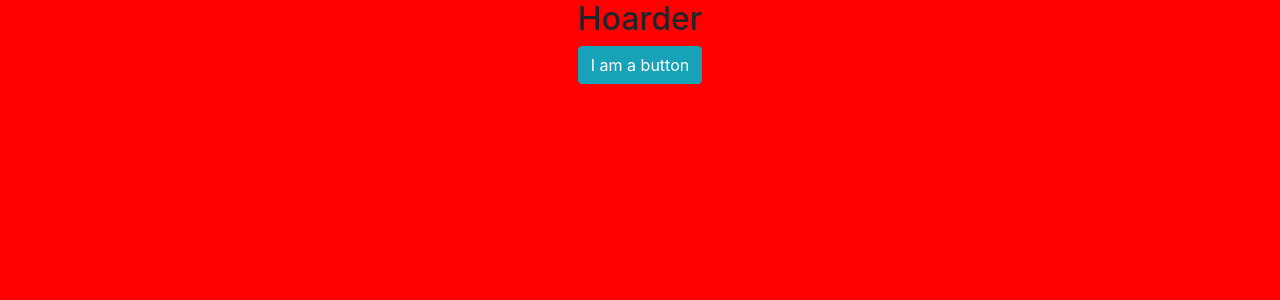
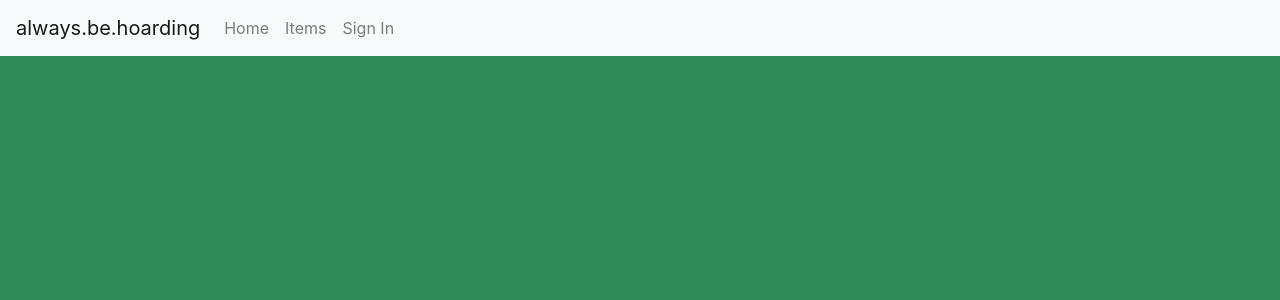
Before and after one commit to MLogan1998/react-hoarder, a React (Create React App) app: page / in a window 1280 px wide. Shown: the top 300 px of the page. Built offline with nearby package versions, Linux system fonts and the light colour scheme; no server answers.

Commit message:
firebase, auth, navbar, dependencies

```diff
--- a/package.json
+++ b/package.json
@@ -13,7 +13,10 @@
     "prop-types": "^15.7.2",
     "react": "^16.13.1",
     "react-dom": "^16.13.1",
-    "react-scripts": "3.4.1"
+    "react-router-dom": "^5.2.0",
+    "react-scripts": "3.4.1",
+    "reactstrap": "^8.5.1",
+    "router": "^1.3.5"
   },
   "scripts": {
     "start": "react-scripts start",
--- a/src/App/App.js
+++ b/src/App/App.js
@@ -1,12 +1,63 @@
 import React from 'react';
+import {
+  BrowserRouter,
+  Redirect,
+  Route,
+  // Switch,
+} from 'react-router-dom';
+import firebase from 'firebase/app';
+import 'firebase/auth';
+
+import authData from '../helpers/data/authData';
+import connection from '../helpers/data/connection';
+
+import NavBar from '../pages/NavBar/NavBar';
+
 import './App.scss';
 
+connection();
+
+const PublicRoute = ({ component: Component, authed, ...rest }) => {
+  const routeChecker = (props) => (authed === false
+    ? (<Component {...props} />)
+    : (<Redirect to={{ pathname: '/home', state: { from: props.location } }} />));
+  return <Route {...rest} render={(props) => routeChecker(props)} />;
+};
+const PrivateRoute = ({ component: Component, authed, ...rest }) => {
+  const routeChecker = (props) => (authed === true
+    ? (<Component {...props} />)
+    : (<Redirect to={{ pathname: '/auth', state: { from: props.location } }} />));
+  return <Route {...rest} render={(props) => routeChecker(props)} />;
+};
+
 class App extends React.Component {
+  state ={
+    authed: false,
+  }
+
+  componentDidMount() {
+    this.removeListener = firebase.auth().onAuthStateChanged((user) => {
+      if (user) {
+        this.setState({ authed: true });
+      } else {
+        this.setState({ authed: false });
+      }
+    });
+  }
+
+  componentWillUnmount() {
+    this.removeListener();
+  }
+
   render() {
+    const { authed } = this.state;
     return (
       <div className="App">
-        <h2>Hoarder</h2>
-        <button className="btn btn-info">I am a button</button>
+        <BrowserRouter>
+          <React.Fragment>
+            <NavBar authed={authed}/>
+          </React.Fragment>
+        </BrowserRouter>
       </div>
     );
   }
--- /dev/null
+++ b/src/helpers/data/authData.js
@@ -0,0 +1,6 @@
+import firebase from 'firebase/app';
+import 'firebase/auth';
+
+const getUid = () => firebase.auth().currentUser.uid;
+
+export default { getUid };
--- /dev/null
+++ b/src/helpers/data/connection.js
@@ -0,0 +1,10 @@
+import firebase from 'firebase/app';
+import apiKeys from '../apiKeys.json';
+
+const firebaseApp = () => {
+  if (!firebase.apps.length) {
+    firebase.initializeApp(apiKeys.firebaseConfig);
+  }
+};
+
+export default firebaseApp;
--- /dev/null
+++ b/src/pages/Auth/Auth.js
@@ -0,0 +1,32 @@
+import React from 'react';
+import firebase from 'firebase/app';
+import 'firebase/auth';
+import { NavLink, NavItem } from 'reactstrap';
+
+import './Auth.scss';
+
+class Auth extends React.Component {
+  signOut = (e) => {
+    e.preventDefault();
+    firebase.auth().signOut();
+  }
+
+  signIn = (e) => {
+    e.preventDefault();
+    const googleProvider = new firebase.auth.GoogleAuthProvider();
+    firebase.auth().signInWithPopup(googleProvider);
+  }
+
+  render() {
+    const { authed } = this.props;
+    return (
+      <NavItem>
+        {
+          authed ? (<NavLink className="inOrOut ml-0" onClick={this.signOut}>Sign Out</NavLink>) : (<NavLink className="inOrOut ml-0" onClick={this.signIn}>Sign In</NavLink>)
+        }
+      </NavItem>
+    );
+  }
+}
+
+export default Auth;
--- /dev/null
+++ b/src/pages/Auth/Auth.scss
@@ -0,0 +1,3 @@
+.inOrOut {
+  cursor: pointer;
+}
--- /dev/null
+++ b/src/pages/NavBar/NavBar.js
@@ -0,0 +1,60 @@
+import React from 'react';
+import {
+  Collapse,
+  Navbar,
+  NavbarToggler,
+  NavbarBrand,
+  Nav,
+  NavItem,
+  NavLink,
+} from 'reactstrap';
+
+import PropTypes from 'prop-types';
+import { NavLink as RRNavLink } from 'react-router-dom';
+// import firebase from 'firebase/app';
+import 'firebase/auth';
+
+import Auth from '../Auth/Auth';
+
+import './NavBar.scss';
+
+class NavBar extends React.Component {
+  state = {
+    isOpen: false,
+  }
+
+  static propTypes = {
+    authed: PropTypes.bool,
+  }
+
+  toggle = () => {
+    const { isOpen } = this.state;
+    this.setState({ isOpen: !isOpen });
+  }
+
+  render() {
+    const { isOpen } = this.state;
+    const { authed } = this.props;
+    return (
+      <div>
+      <Navbar color="light" light expand="md">
+        <NavbarBrand href="/">always.be.hoarding</NavbarBrand>
+        <NavbarToggler onClick={this.toggle} />
+        <Collapse isOpen={isOpen} navbar>
+        <Nav className="mr-auto" navbar>
+          <NavItem>
+            <NavLink tag={RRNavLink} to='/home'>Home</NavLink>
+          </NavItem>
+          <NavItem>
+            <NavLink tag={RRNavLink} to='/new'>Items</NavLink>
+          </NavItem>
+            < Auth authed={authed}/>
+        </Nav>
+        </Collapse>
+      </Navbar>
+    </div>
+    );
+  }
+}
+
+export default NavBar;
--- a/src/styles/index.scss
+++ b/src/styles/index.scss
@@ -3,5 +3,5 @@
 @import "~@fortawesome/fontawesome-free/css/all.min.css";
 
 body {
-  background-color: $favColor;
+  background-color: seagreen;
 }
```
Also changed, not shown: src/helpers/apiKeys.example.json (added, +12 -0 lines), src/pages/NavBar/NavBar.scss (added), 2 other files (tests, documents, lock files or other folders).
